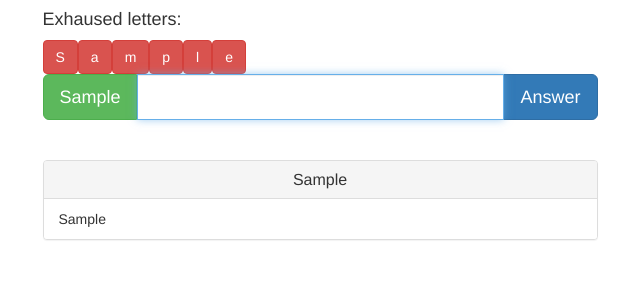
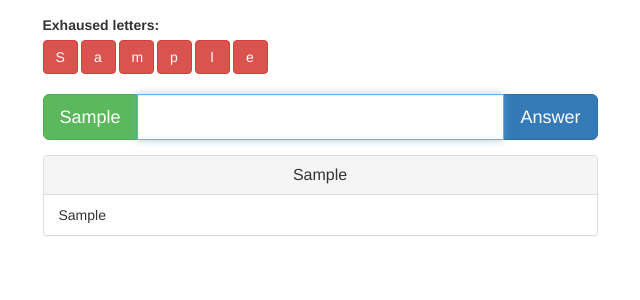
Before and after one commit to VlasovVitaly/goroda, a Django app: page /game/1/ in a window 1280 px wide. Shown: the top 300 px of the page, without its empty margins (320-960 px from the left). Run offline with Django 3.2, Linux system fonts and the light colour scheme; a user stored in the database is signed in; tables that the repository leaves empty hold one stand-in row (values such as "Sample post"); some libraries are stand-ins or nearby versions.

Commit message:
Improved match detail template

```diff
--- a/game/templates/game/match_detail.html
+++ b/game/templates/game/match_detail.html
@@ -2,26 +2,24 @@
 {% block html_title %}Match detail{% endblock %}
 {% block content %}
 <div class="container">
-    <div class="row">
+    <div class="row match-detail-row">
         <div class="col-md-6 col-md-offset-3">
             {% spaceless %}
-            <h4>Exhaused letters:</h4>
-            <div>
-                {% for letter in match.exhaused_letters %}
-                    <label class="btn btn-danger">{{ letter }}</label>
-                {% endfor %}
+            <label>Exhaused letters:</label>
+            <div id="exhaused-letters-block">
+                {% for letter in match.exhaused_letters %}<label class="btn btn-danger letter-btn-label">{{ letter }}</label>{% endfor %}
             </div>
             {% endspaceless %}
         </div>
     </div>
-    <div class="row">
+    <div class="row match-detail-row">
         <div class="col-md-6 col-md-offset-3">
             <form id="maketurn_form" method="POST">
                 {% csrf_token %}
                 {% if turn_form.non_field_errors %}<p class="text-danger">{{ turn_form.non_field_errors }}</p>{% endif %}
                 <div id="make_turn_input" class="input-group input-group-lg">
                     <span class="input-group-btn">
-                        <label id="current_letter" class="btn btn-success" type="button">{{ match.current_letter | default:'...' }}</label>
+                        <label id="current-letter" class="btn btn-success" type="button">{{ match.current_letter | default:'...' }}</label>
                     </span>
                     {{ turn_form.city }}
                     <span class="input-group-btn"><button class="btn btn-primary" type="submit">Answer</button></span>
@@ -30,8 +28,7 @@
             </form>
         </div>
     </div>
-    <br><br>
-    <div class="row">
+    <div class="row match-detail-row">
         <div class="col-md-6 col-md-offset-3">
             <div class="panel panel-default">
                 <div class="panel-heading">
--- a/game/views.py
+++ b/game/views.py
@@ -31,7 +31,6 @@ def start_new_match(request):
 
 @match_judge_required
 def match_detail(request, match):
-
     context = {
         'match': match,
         'turns': match.turns.order_by('num').reverse(),
--- a/goroda/static/css/main.css
+++ b/goroda/static/css/main.css
@@ -1,4 +1,18 @@
 /* Main CSS */
+
+#current-letter {
+    cursor: default;
+}
+
+div.match-detail-row {
+    margin-top: 15px;
+}
+
+.letter-btn-label {
+    cursor: default;
+    margin: 0px 3px 5px 0px;
+    width: 35px;
+}
 
 .form-error-text {
     margin: 10px 0px 0px 15px;
```
